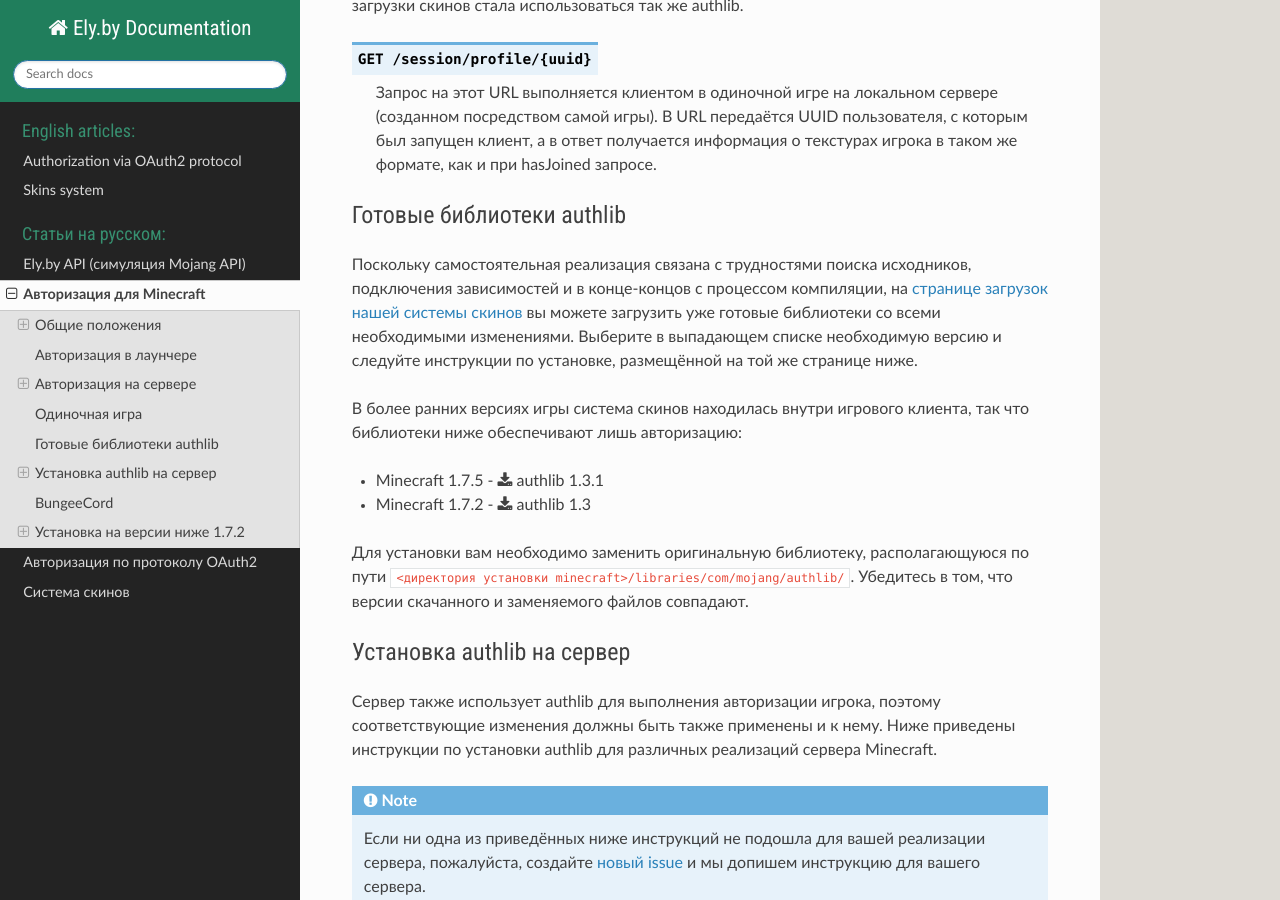
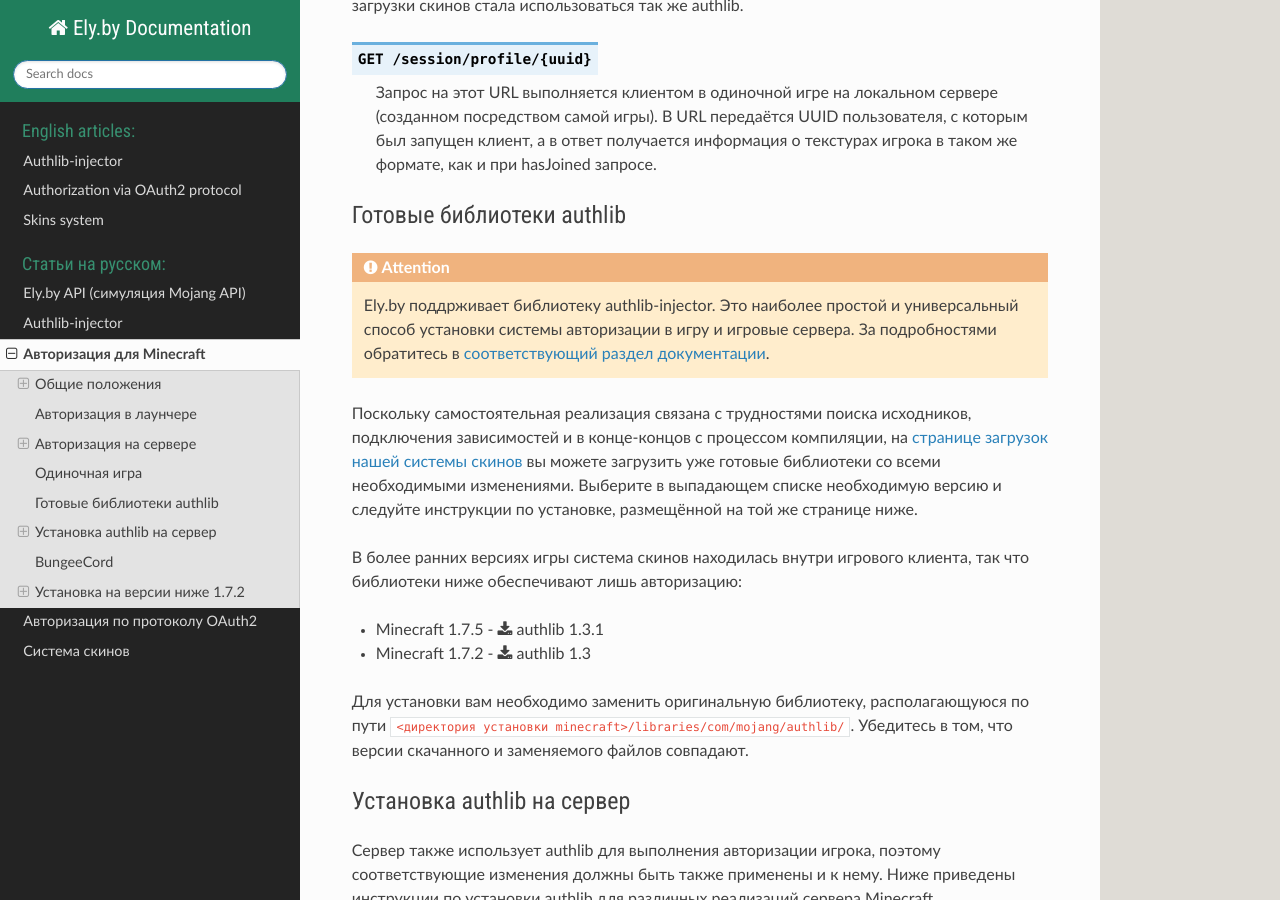
Before and after one commit to elyby/docs, a Sphinx documentation site: the page built from source/ru/minecraft-auth.rst, in a window 1280 px wide and 900 px high, scrolled down 6457 px. Built offline with Sphinx 7.4.7 and the Read the Docs theme 2.0.0, drawn with Linux system fonts in a browser that asks for light colours; some of the changed text lies outside the part shown.

Commit message:
Add an article about authlib-injector

```diff
--- a/source/ru/minecraft-auth.rst
+++ b/source/ru/minecraft-auth.rst
@@ -261,6 +261,8 @@
 Готовые библиотеки authlib
 ==========================
 
+.. attention:: Ely.by поддрживает библиотеку authlib-injector. Это наиболее простой и универсальный способ установки системы авторизации в игру и игровые сервера. За подробностями обратитесь в :doc:`соответствующий раздел документации <authlib-injector>`.
+
 Поскольку самостоятельная реализация связана с трудностями поиска исходников, подключения зависимостей и в конце-концов
 с процессом компиляции, на `странице загрузок нашей системы скинов <//ely.by/load>`_ вы можете загрузить уже
 готовые библиотеки со всеми необходимыми изменениями. Выберите в выпадающем списке необходимую версию и следуйте
@@ -269,9 +271,9 @@
 В более ранних версиях игры система скинов находилась внутри игрового клиента, так что библиотеки ниже обеспечивают
 лишь авторизацию:
 
-* Minecraft 1.7.5 - :download:`authlib 1.3.1 <_static/minecraft-auth/authlib/authlib-1.3.1.jar>`
+* Minecraft 1.7.5 - :download:`authlib 1.3.1 <../_static/minecraft-auth/authlib/authlib-1.3.1.jar>`
 
-* Minecraft 1.7.2 - :download:`authlib 1.3 <_static/minecraft-auth/authlib/authlib-1.3.jar>`
+* Minecraft 1.7.2 - :download:`authlib 1.3 <../_static/minecraft-auth/authlib/authlib-1.3.jar>`
 
 Для установки вам необходимо заменить оригинальную библиотеку, располагающуюся по пути
 ``<директория установки minecraft>/libraries/com/mojang/authlib/``. Убедитесь в том, что версии скачанного и заменяемого
@@ -298,9 +300,9 @@
 Вам необходимо "перетащить" из архива с authlib все файлы и папки, **за исключением директории META-INF**, и подтвердить
 замену.
 
-.. figure:: _static/minecraft-auth/authlib-install.png
+.. figure:: ../_static/minecraft-auth/authlib-install.png
    :align: center
-   :alt: Процесс установки authlib.
+   :alt: Процесс установки Authlib
 
    Обратите внимание: "перетягивать" содержимое нужно ниже папок сервера (в область файлов .class).
 
@@ -338,6 +340,8 @@
 BungeeCord
 ==========
 
+.. hint:: Вы можете воспользоваться библиотекой :doc:`authlib-injector <authlib-injector>` для установки системы авторизации без модификации внутренностей сервера.
+
 Хотя BungeeCord и является проксирующим сервером, авторизацию игроков он выполняет самостоятельно. К сожалению, BungeeCord не опирается на использование Authlib, а реализует процесс авторизации самостоятельно, поэтому для установки системы авторизации Ely.by вам понадобится модифицировать скомпилированные ``.class`` файлы.
 
 Для установки следуйте инструкции ниже:
@@ -352,13 +356,13 @@
 
 #. Откройте распакованный файл в программе InClassTranslator и замените в нём строку ``https://sessionserver.mojang.com/session/minecraft/hasJoined?username=`` на ``https://authserver.ely.by/session/hasJoined?username=``, как показано на рисунке ниже:
 
-   .. figure:: _static/minecraft-auth/bungeecord_inclasstranslator.png
+   .. figure:: ../_static/minecraft-auth/bungeecord_inclasstranslator.png
       :align: center
       :alt: Редактирование в InClassTranslator
 
 #. Сохраните изменения и перетащите измененный файл обратно в архив сервера. Подтвердите замену.
 
-   .. figure:: _static/minecraft-auth/bungeecord_move.png
+   .. figure:: ../_static/minecraft-auth/bungeecord_move.png
       :align: center
       :alt: Перетаскивание отредактированного файла назад в архив
 
@@ -404,7 +408,7 @@
 Дальше запустите InClassTranslator и в нём откройте этот класс. Слева будет список найденных в файле строк, которые вы
 можете изменить. Нужно заменить только строку, отвечающую за запрос на подключение к серверу:
 
-.. figure:: _static/minecraft-auth/installing_by_inclasstranslator.png
+.. figure:: ../_static/minecraft-auth/installing_by_inclasstranslator.png
    :align: center
    :alt: Порядок редактирования: выбрать нужную строку, изменить, сохранить.
 
```
Also changed, not shown: source/en/authlib-injector.rst (added, +83 -0 lines), source/ru/authlib-injector.rst (added, +83 -0 lines), source/_static/authlib-injector/launcher-jvm-options.png (added), source/_static/authlib-injector/server-startup-messages.png (added), source/_static/minecraft-auth/authlib-install.png (renamed from source/ru/_static/minecraft-auth/authlib-install.png), source/_static/minecraft-auth/bungeecord_inclasstranslator.png (renamed from source/ru/_static/minecraft-auth/bungeecord_inclasstranslator.png), source/_static/minecraft-auth/bungeecord_move.png (renamed from source/ru/_static/minecraft-auth/bungeecord_move.png), source/_static/minecraft-auth/installing_by_inclasstranslator.png (renamed from source/ru/_static/minecraft-auth/installing_by_inclasstranslator.png), 4 other files.
